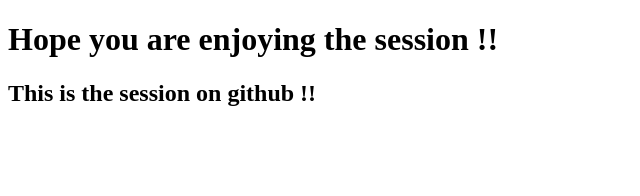
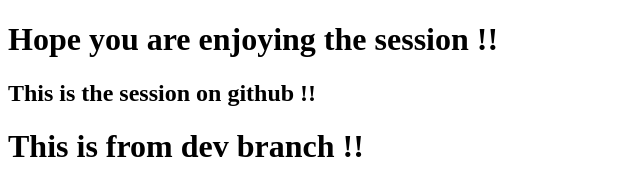
Before and after one commit to JustTelescopic/GithubSession, a plain HTML site: page index.html in a window 1280 px wide. Shown: the whole page, without its empty margins (0-640 px from the left). Drawn offline with Linux system fonts and the light colour scheme.

Commit message:
Add index2.html and modify index.html

```diff
--- a/index.html
+++ b/index.html
@@ -9,5 +9,6 @@
 <body>
     <h1>Hope you are enjoying the session !!</h1>
     <h2>This is the session on github !!</h2>
+    <h1>This is from dev branch !!</h1>
 </body>
 </html>
```
Also changed, not shown: index2.html (added).
